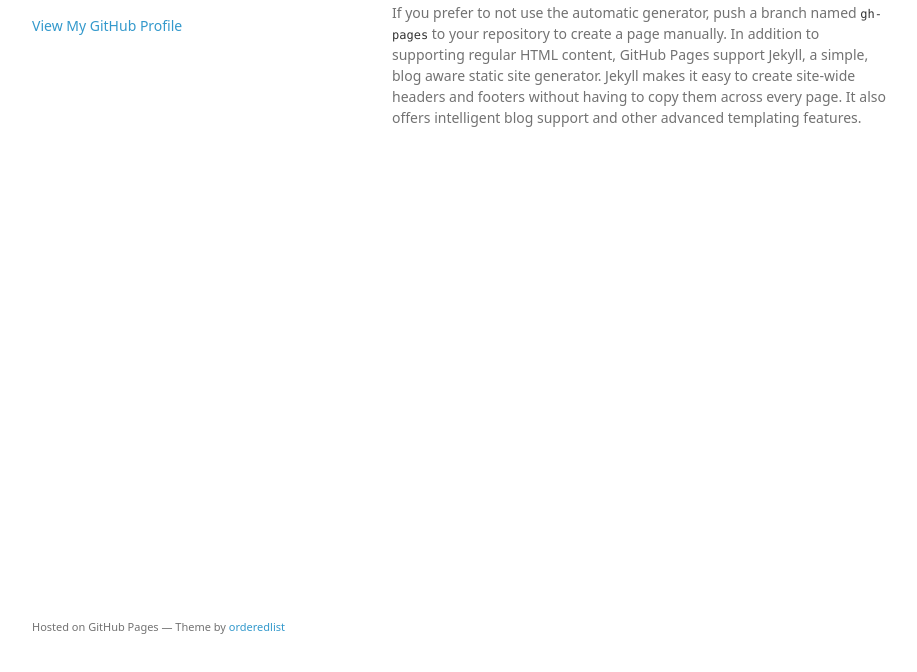
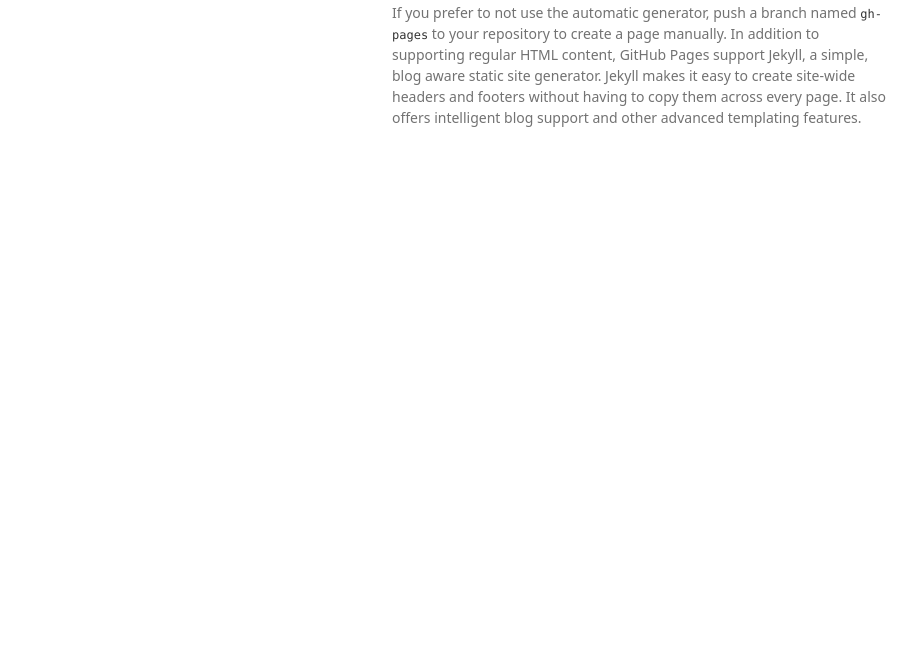
Before and after one commit to b1492517/shod4n.github.io, a plain HTML site: page index.html in a window 1280 px wide. Shown: the part 94-766 px from the top of the page, without its empty margins (178-1095 px from the left). Drawn offline with Linux system fonts and the light colour scheme; a web font is replaced by a local one.

Commit message:
Update index.html

```diff
--- a/index.html
+++ b/index.html
@@ -17,10 +17,6 @@
       <header>
         <h1>Yo</h1>
         <p></p>
-
-
-        <p class="view"><a href="https://github.com/shod4n">View My GitHub Profile</a></p>
-
       </header>
       <section>
         <h3>
@@ -28,9 +24,7 @@
 
 <p>If you prefer to not use the automatic generator, push a branch named <code>gh-pages</code> to your repository to create a page manually. In addition to supporting regular HTML content, GitHub Pages support Jekyll, a simple, blog aware static site generator. Jekyll makes it easy to create site-wide headers and footers without having to copy them across every page. It also offers intelligent blog support and other advanced templating features.</p>
       </section>
-      <footer>
-        <p><small>Hosted on GitHub Pages &mdash; Theme by <a href="https://github.com/orderedlist">orderedlist</a></small></p>
-      </footer>
+      <footer></footer>
     </div>
     <script src="javascripts/scale.fix.js"></script>
 
```
